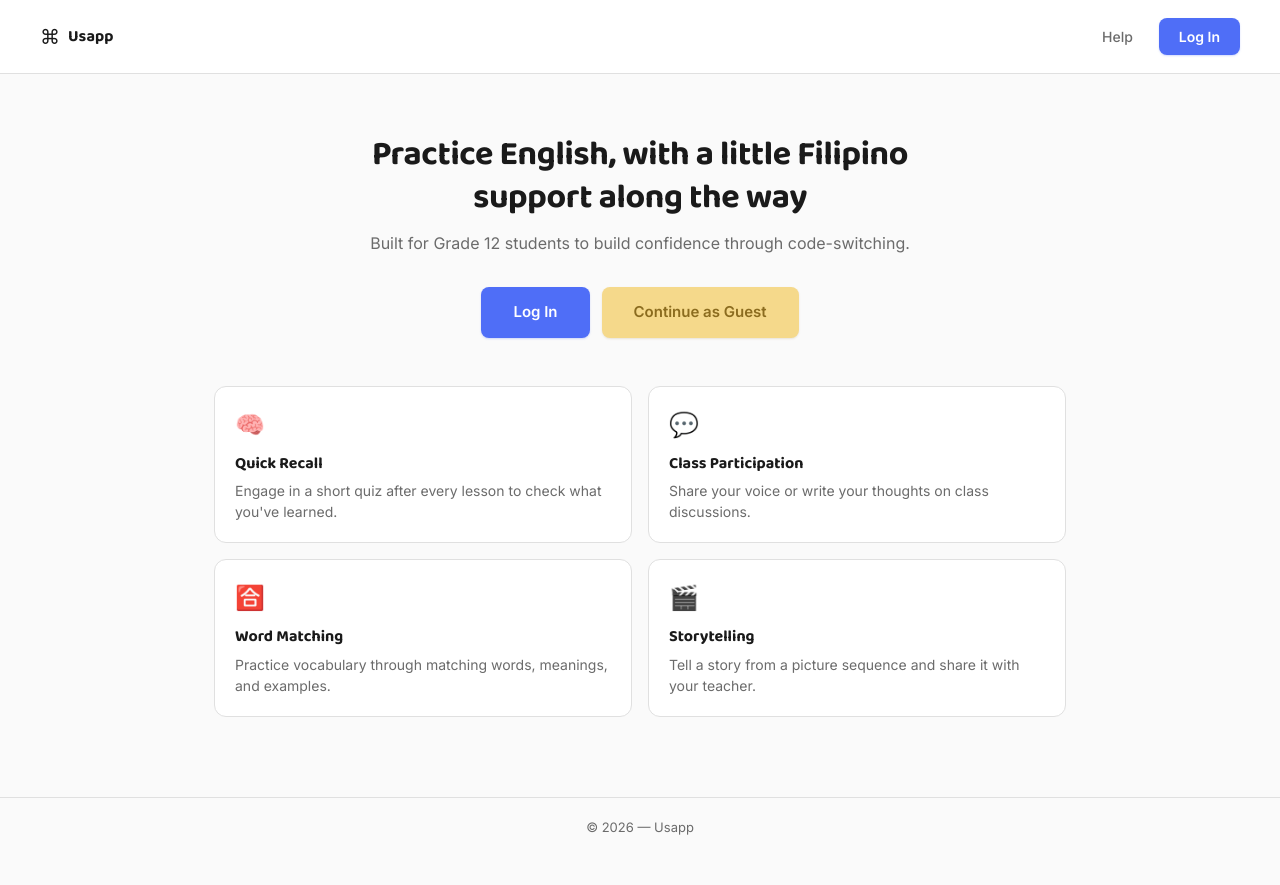
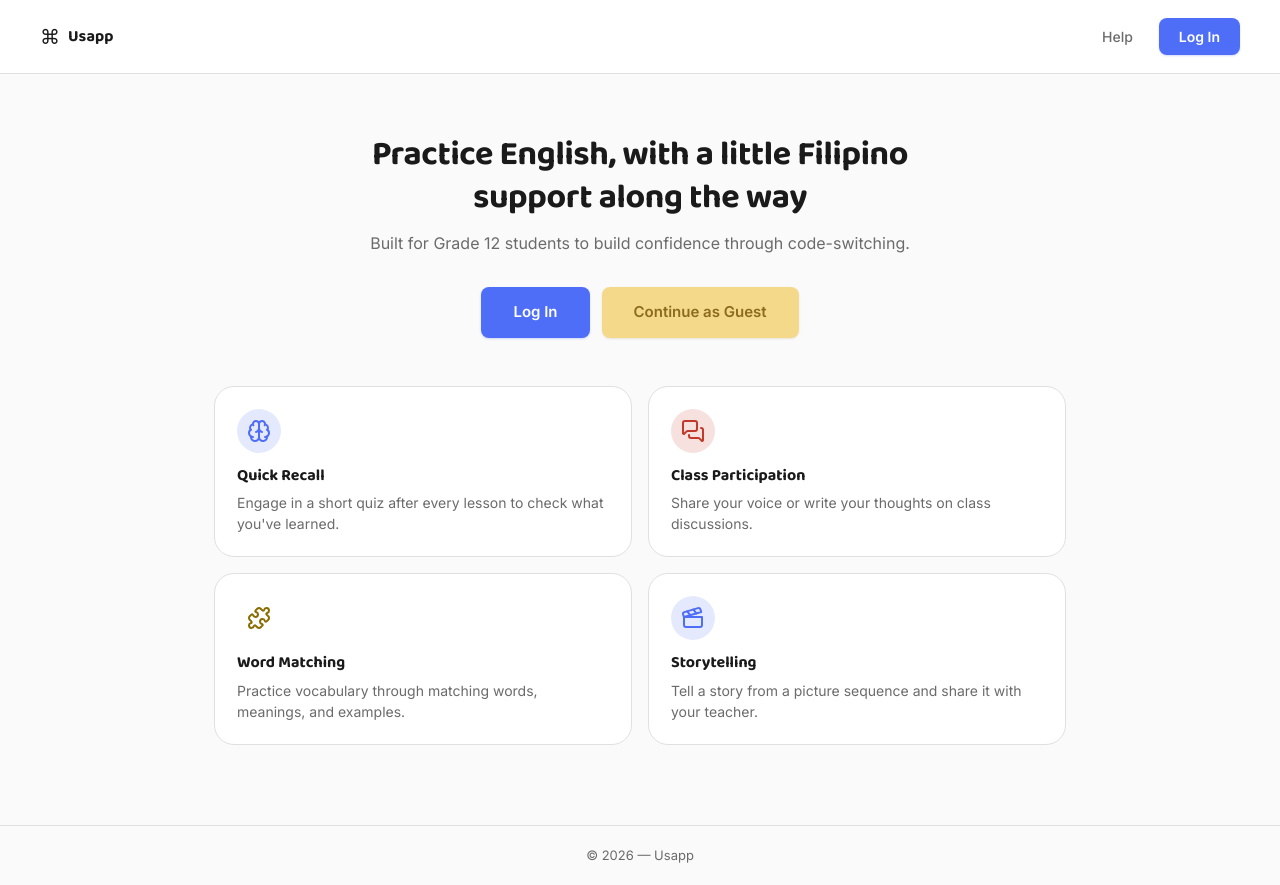
Before and after one commit to gb-eng/usapp-git, a React (Vite) app: page / in a window 1280 px wide. Before the commit the page ends 857 px from the top, so only its background shows below. Built offline with nearby package versions, Linux system fonts and the light colour scheme; no server answers.

Commit message:
250826-0226-uhm

```diff
--- a/src/pages/Home.css
+++ b/src/pages/Home.css
@@ -3,6 +3,21 @@
   margin: 0 auto;
   padding: 60px 24px 40px;
   text-align: center;
+  position: relative;
+  overflow: hidden;
+}
+
+.home-hero-glow {
+  position: absolute;
+  top: -120px;
+  left: 50%;
+  transform: translateX(-50%);
+  width: 700px;
+  height: 400px;
+  background: radial-gradient(ellipse at center, color-mix(in srgb, var(--color-blue) 18%, transparent) 0%, transparent 65%),
+              radial-gradient(ellipse at 30% 70%, color-mix(in srgb, var(--color-yellow) 20%, transparent) 0%, transparent 60%);
+  pointer-events: none;
+  z-index: 0;
 }
 
 .home-title {
@@ -10,11 +25,15 @@
   line-height: 1.25;
   max-width: 620px;
   margin: 0 auto 12px;
+  position: relative;
+  z-index: 1;
 }
 
 .home-subtitle {
   color: var(--color-text-secondary);
   margin-bottom: 32px;
+  position: relative;
+  z-index: 1;
 }
 
 .home-cta {
@@ -23,6 +42,8 @@
   justify-content: center;
   margin-bottom: 48px;
   flex-wrap: wrap;
+  position: relative;
+  z-index: 1;
 }
 
 .home-features {
@@ -30,32 +51,42 @@
   grid-template-columns: repeat(2, 1fr);
   gap: 16px;
   text-align: left;
+  position: relative;
+  z-index: 1;
 }
 
 .feature-card {
   border: 1px solid var(--color-border);
-  border-radius: var(--radius-md);
-  padding: 20px;
+  border-radius: var(--radius-lg);
+  padding: 22px;
   background: var(--color-card-bg);
   transition: box-shadow var(--transition-base), transform var(--transition-base), border-color var(--transition-base);
 }
 
 .feature-card:hover {
   box-shadow: var(--shadow-md);
-  transform: translateY(-2px);
+  transform: translateY(-3px) rotate(-0.5deg);
   border-color: var(--color-blue);
 }
 
 .feature-icon {
-  font-size: 24px;
-  margin-bottom: 10px;
-  display: inline-block;
+  width: 44px;
+  height: 44px;
+  border-radius: 50%;
+  display: flex;
+  align-items: center;
+  justify-content: center;
+  margin-bottom: 12px;
   transition: transform var(--transition-base);
 }
 
 .feature-card:hover .feature-icon {
-  transform: scale(1.15);
+  transform: scale(1.1) rotate(6deg);
 }
+
+.feature-icon-blue { background: color-mix(in srgb, var(--color-blue) 15%, transparent); color: var(--color-blue); }
+.feature-icon-red { background: color-mix(in srgb, var(--color-red) 15%, transparent); color: var(--color-red); }
+.feature-icon-yellow { background: color-mix(in srgb, var(--color-yellow) 25%, transparent); color: #8a6d00; }
 
 .feature-card h3 { font-size: 16px; margin-bottom: 6px; }
 .feature-card p { font-size: 14px; color: var(--color-text-secondary); margin: 0; }
@@ -67,6 +98,8 @@
   font-size: 13px;
   border-top: 1px solid var(--color-border);
   margin-top: 40px;
+  position: relative;
+  z-index: 1;
 }
 
 @media (max-width: 640px) {
--- a/src/pages/Home.tsx
+++ b/src/pages/Home.tsx
@@ -1,14 +1,15 @@
 import { useEffect, useState } from 'react'
 import { Link, useNavigate } from 'react-router-dom'
+import { Brain, MessagesSquare, Puzzle, Clapperboard } from 'lucide-react'
 import Header from '../components/Header'
 import { supabase } from '../lib/supabaseClient'
 import './Home.css'
 
 const features = [
-  { icon: '🧠', title: 'Quick Recall', desc: "Engage in a short quiz after every lesson to check what you've learned." },
-  { icon: '💬', title: 'Class Participation', desc: 'Share your voice or write your thoughts on class discussions.' },
-  { icon: '🈴', title: 'Word Matching', desc: 'Practice vocabulary through matching words, meanings, and examples.' },
-  { icon: '🎬', title: 'Storytelling', desc: 'Tell a story from a picture sequence and share it with your teacher.' },
+  { Icon: Brain, tint: 'blue', title: 'Quick Recall', desc: "Engage in a short quiz after every lesson to check what you've learned." },
+  { Icon: MessagesSquare, tint: 'red', title: 'Class Participation', desc: 'Share your voice or write your thoughts on class discussions.' },
+  { Icon: Puzzle, tint: 'yellow', title: 'Word Matching', desc: 'Practice vocabulary through matching words, meanings, and examples.' },
+  { Icon: Clapperboard, tint: 'blue', title: 'Storytelling', desc: 'Tell a story from a picture sequence and share it with your teacher.' },
 ]
 
 export default function Home() {
@@ -27,7 +28,6 @@ export default function Home() {
         navigate(profile.role === 'teacher' ? '/teacher' : '/student')
         return
       }
-      // Confirmed account, no profile row yet -- same case Login.tsx/RequireRole handle.
       navigate('/complete-profile')
     }
     checkAuth()
@@ -39,6 +39,7 @@ export default function Home() {
     <div>
       <Header />
       <main className="home-main">
+        <div className="home-hero-glow" aria-hidden="true" />
         <h1 className="home-title">
           Practice English, with a little Filipino support along the way
         </h1>
@@ -52,7 +53,9 @@ export default function Home() {
         <div className="home-features">
           {features.map((f) => (
             <div className="feature-card" key={f.title}>
-              <div className="feature-icon" aria-hidden="true">{f.icon}</div>
+              <div className={`feature-icon feature-icon-${f.tint}`} aria-hidden="true">
+                <f.Icon size={24} />
+              </div>
               <h3>{f.title}</h3>
               <p>{f.desc}</p>
             </div>
--- a/src/pages/Login.css
+++ b/src/pages/Login.css
@@ -53,7 +53,7 @@
 }
 
 .login-error {
-  color: #C0392B;
+  color: var(--color-red-text);
   font-size: 13px;
   margin-bottom: 12px;
   animation: fadeSlideIn 0.2s ease;
--- a/src/pages/Signup.tsx
+++ b/src/pages/Signup.tsx
@@ -67,6 +67,21 @@ export default function SignUp() {
     }
 
     if (data.session) {
+      if (role === 'teacher') {
+        // Server-side re-validation lives in signup_as_teacher (SECURITY DEFINER) --
+        // the earlier validate_teacher_code check above is just fast UI feedback,
+        // this is the real gate that also performs the insert.
+        const { error: profileError } = await supabase.rpc('signup_as_teacher', {
+          input_code: teacherCode.trim(),
+          input_full_name: fullName,
+        })
+
+        if (profileError) {
+          setError(profileError.message)
+          setSubmitting(false)
+          return
+        }
+      } else {
         const { error: profileError } = await supabase
           .from('profiles')
           .insert({ id: data.user.id, role, full_name: fullName })
@@ -75,6 +90,7 @@ export default function SignUp() {
           setError(profileError.message)
           setSubmitting(false)
           return
+        }
       }
 
       navigate(role === 'teacher' ? '/teacher' : '/student')
```
Lines whose indentation alone changed are shown as unchanged.
